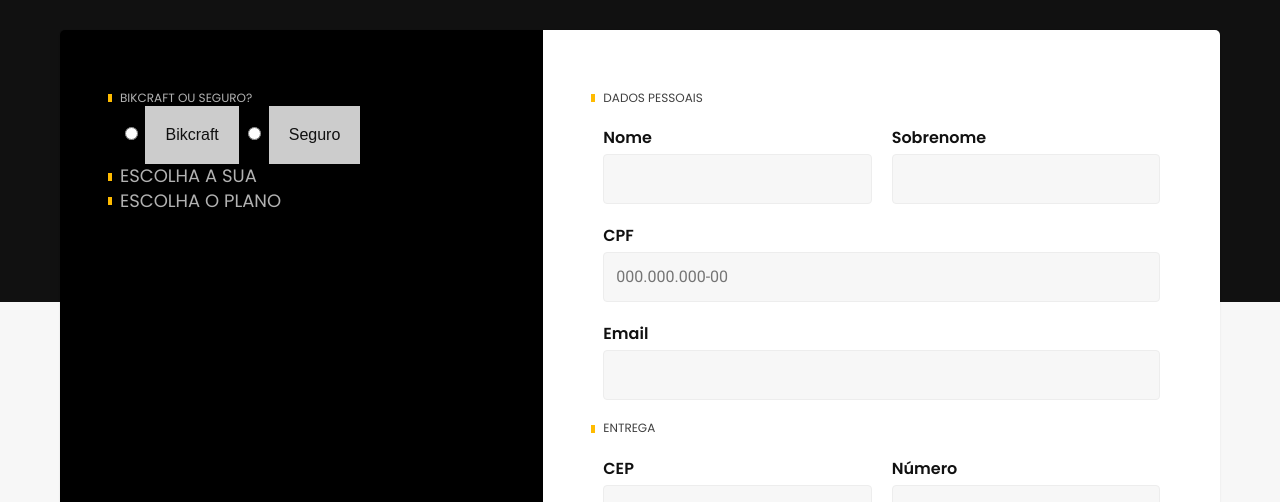
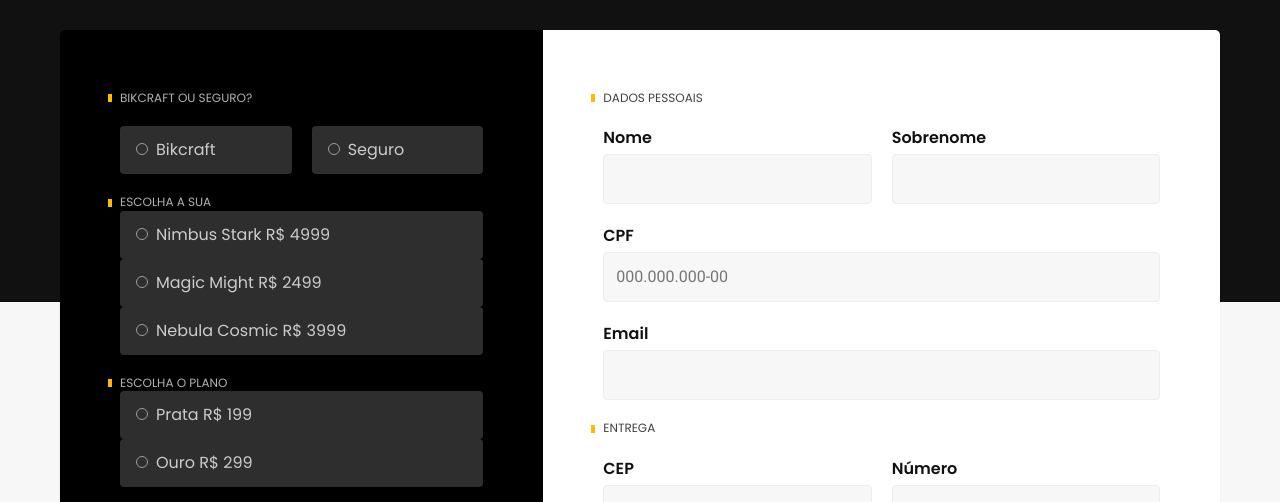
Before and after one commit to devcyber-th/Projeto_LojaDeBikes, a plain HTML site: page orcamento.html in a window 1280 px wide. Shown: the part 298-800 px from the top of the page. Drawn offline with Linux system fonts and the light colour scheme.

Commit message:
Continuação da página de orçamento

```diff
--- a/css/orcamento/orcamento.css
+++ b/css/orcamento/orcamento.css
@@ -1,5 +1,5 @@
 #orcamento {
-    background: linear-gradient(var(--cor-11) 600px, var(--cor-1) 0px) ;
+  background: linear-gradient(var(--cor-11) 600px, var(--cor-1) 0px);
 }
 
 .orcamento {
@@ -28,14 +28,61 @@
 .orcamento-produto,
 .orcamento-dados {
   padding: 60px;
-    box-shadow: 0 1px 2px rgba(0, 0, 0, .1);
+  box-shadow: 0 1px 2px rgba(0, 0, 0, 0.1);
 }
 
 .orcamento-produto {
   border-radius: 5px 0 0 5px;
-    /* display: grid; */
+  background: var(--cor-12);
+  display: grid;
+  grid-template-columns: 1fr 1fr;
   gap: 20px;
-    background: var(--cor-12);
+  align-content: start;
+}
+
+.orcamento-produto label {
+  color: var(--cor-4);
+  background-color: var(--cor-10);
+  display: block;
+  padding: 12px 16px;
+  border-radius: 4px;
+  font: 400 1rem/1.5 'Poppins', sans-serif;
+  cursor: pointer;
+}
+
+.orcamento-produto label::before {
+    content: "";
+    display: inline-block;
+    box-sizing: border-box;
+    width: 12px;
+    height: 12px;
+    border: 1px solid var(--cor-6);
+    border-radius: 50%;
+    margin-right: 8px;
+}
+
+.orcamento-produto input:checked + label::before {
+    border-color: var(--cor-7);
+    box-shadow: inset 0 0 0 3px var(--cor-0), inset 0 0 0 6px var(--cor-7);
+}
+
+.orcamento-produto input {
+    opacity: 0;
+    position: absolute;
+    pointer-events: none;
+}
+
+.orcamento-produto input:checked + label {
+    background: var(--cor-0);
+    color: var(--cor-11);
+}
+
+.orcamento-produto > * {
+    grid-column: 1/-1;
+}
+
+.orcamento-produto > label {
+    grid-column: initial;
 }
 
 .orcamento-dados {
@@ -43,8 +90,7 @@
   background: var(--cor-0);
 }
 
-.orcamento-produto label {
-    background: #ccc;
-    padding: 20px;
-    display: inline-block;
+#bikcraft:checked ~ #orcamento-bikcraft,
+#seguro:checked ~ #orcamento-seguro {
+  display: block;
 }
--- a/orcamento.html
+++ b/orcamento.html
@@ -50,11 +50,28 @@
             <label for="seguro">Seguro</label>
 
             <div class="orcamento-conteudo" id="orcamento-bikcraft">
-              <h2 class="font-1-m cor-c5">Escolha a sua</h2>
+              <h2 class="font-1-xs cor-c5">Escolha a sua</h2>
+
+              <input type="radio" name="produto" value="nimbus" id="nimbus">
+              <label for="nimbus">Nimbus Stark <span>R$ 4999</span></label>
+
+              <input type="radio" name="produto" value="magic" id="magic">
+              <label for="magic">Magic Might R$ 2499</label>
+
+              <input type="radio" name="produto" value="nebula" id="nebula">
+              <label for="nebula">Nebula Cosmic R$ 3999</label>
+
             </div>
 
             <div class="orcamento-conteudo" id="orcamento-seguro">
-              <h2 class="font-1-m cor-c5">Escolha o plano</h2>
+              <h2 class="font-1-xs cor-c5">Escolha o plano</h2>
+
+              <input type="radio" name="produto" id="prata" value="prata">
+              <label for="prata">Prata <span>R$ 199</span></label>
+
+              <input type="radio" name="produto" id="ouro" value="ouro">
+              <label for="ouro">Ouro <span>R$ 299</span></label>
+
             </div>
 
           </div>
```
Lines whose indentation alone changed are shown as unchanged.
